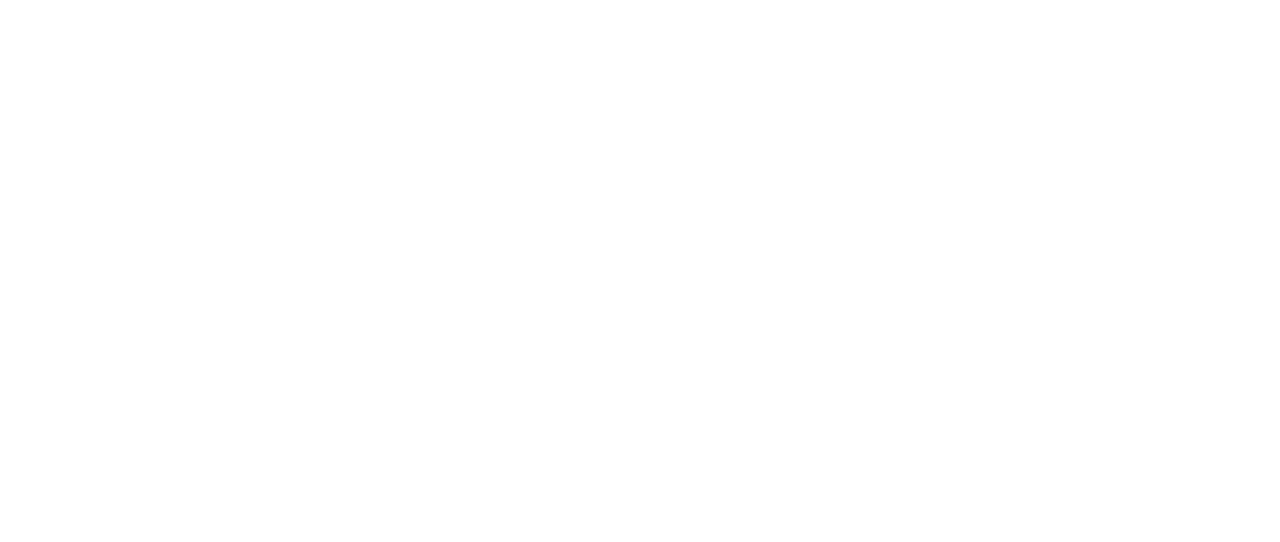
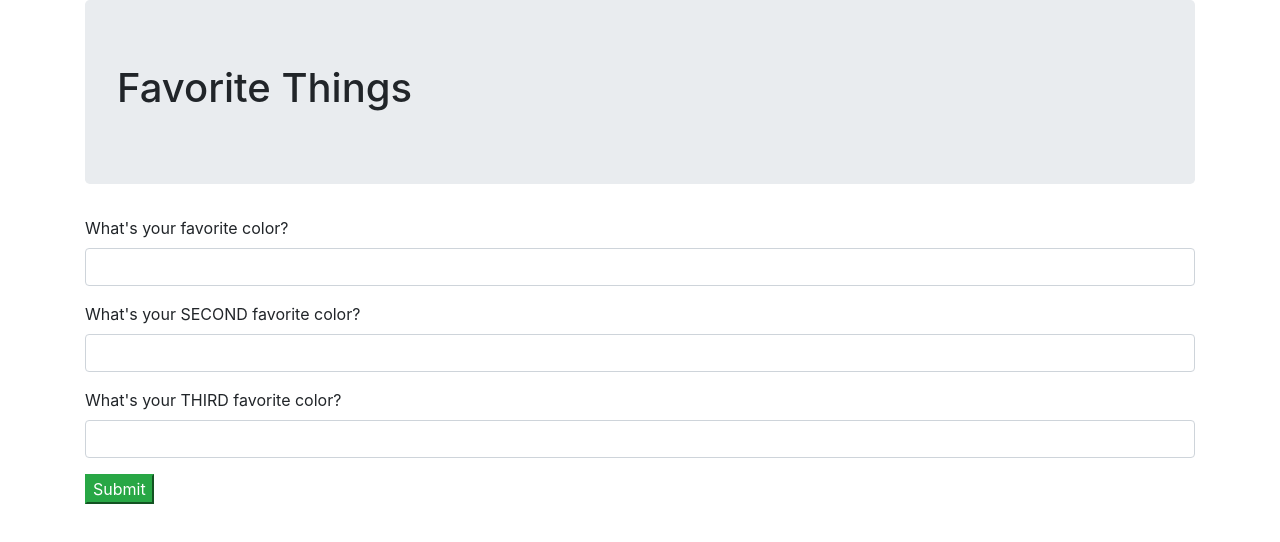
Before and after one commit to parkerbenoit/favorite-things-website, a plain HTML site: page index.html in a window 1280 px wide. Drawn offline with Linux system fonts and the light colour scheme.

Commit message:
three questions returned in the console inside an array

```diff
--- a/index.html
+++ b/index.html
@@ -8,6 +8,25 @@
   <title>Favorite Things</title>
 </head>
 <body>
-  <dic
+  <div class="container">
+    <div class="jumbotron">
+      <h1>Favorite Things</h1>
+    </div>
+    <form id="selector">
+      <div class="form-group">
+        <label for="question1">What's your favorite color?</label>
+        <input id="question1" class="form-control" type="text">
+      </div>
+      <div class="form-group">
+        <label for="question2">What's your SECOND favorite color?</label>
+        <input id="question2" class="form-control" type="text">
+      </div>
+      <div class="form-group">
+        <label for="question3">What's your THIRD favorite color?</label>
+        <input id="question3" class="form-control" type="text">
+      </div>
+      <button class="btn-success" type="submit">Submit</button>
+    </form>
+  </div>
 </body>
 </html>
--- a/js/scripts.js
+++ b/js/scripts.js
@@ -0,0 +1,18 @@
+$(document).ready(function() {
+let newArray = []
+  $("form#selector").submit(function (event) {
+    event.preventDefault();
+    const question1 = $("#question1").val();
+    const question2 = $("#question2").val();
+    const question3 = $("#question3").val();
+
+    newArray.push(question1, question2, question3);
+
+  //  newArray.splice(1, 0, newArray)
+
+    console.log(newArray[0], newArray[1], newArray[2]);
+
+    // let responses = [question1, question2, question3]
+
+    });
+});
```
